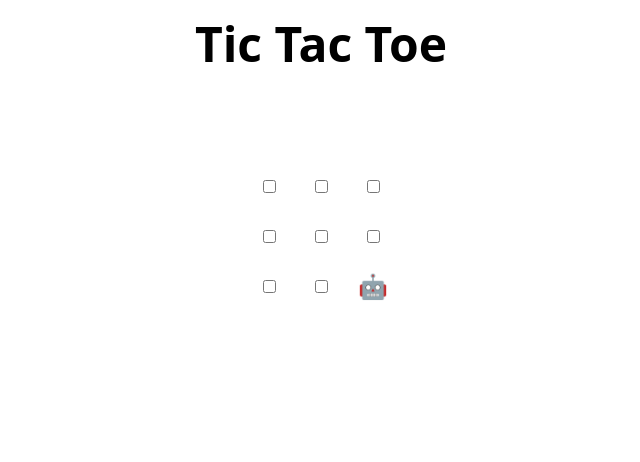
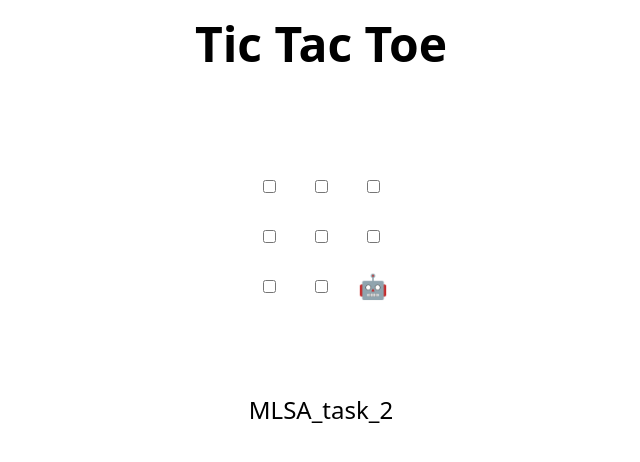
Before and after one commit to rajkumarkakumanu/MLSA_task_2, a plain HTML site: page index.html in a window 1280 px wide. Shown: the whole page, without its empty margins (319-959 px from the left). Drawn offline with Linux system fonts and the light colour scheme.

Commit message:
Update index.html
Rajkumar MlSA task2

```diff
--- a/index.html
+++ b/index.html
@@ -47,6 +47,7 @@
   </tr>
 </table>
 
+<p>MLSA_task_2<p>
 <h2 hidden>Game over, refresh to play again 🧑‍💻 🤖!</h2>
 
 <script>
```
